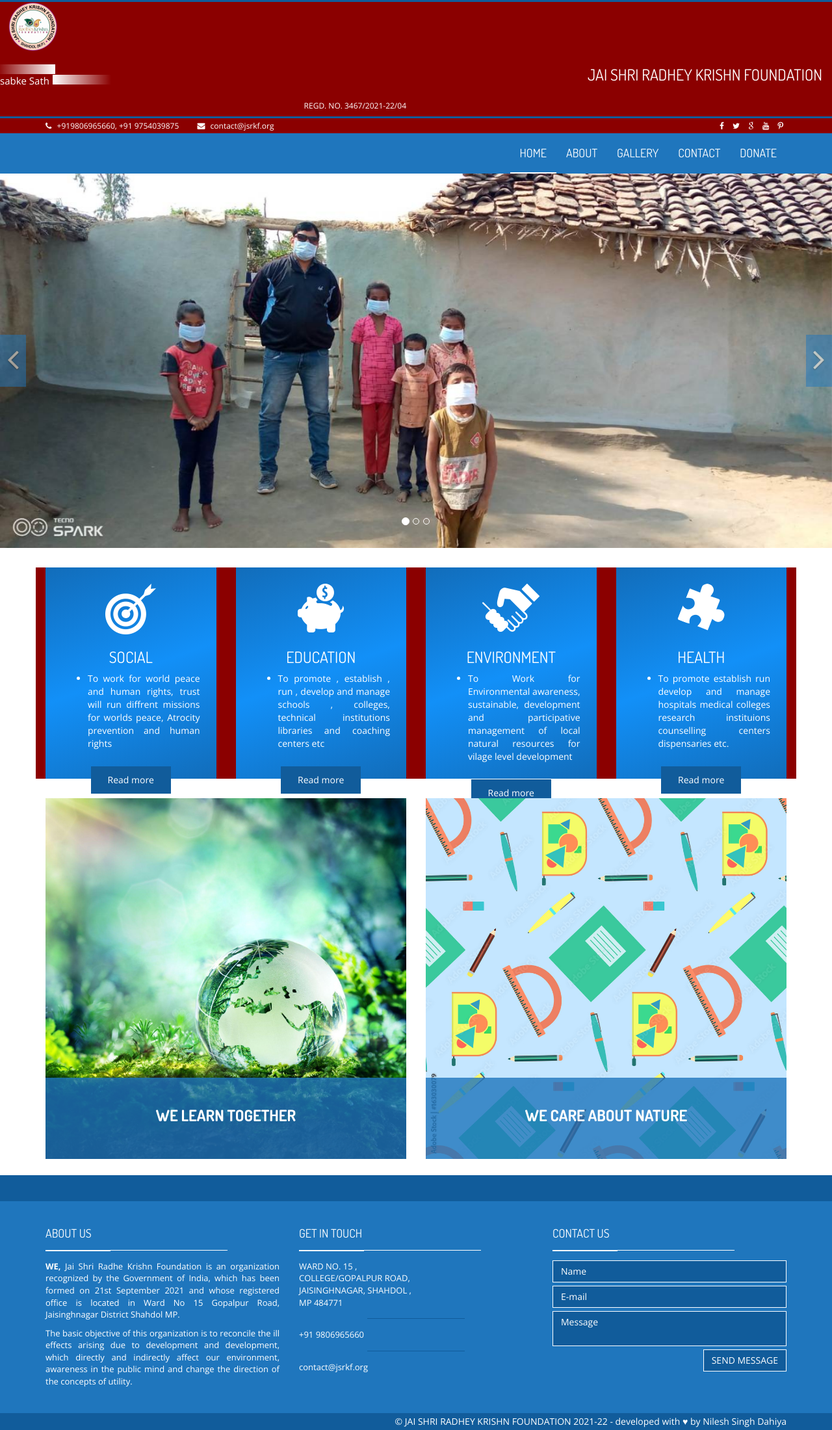
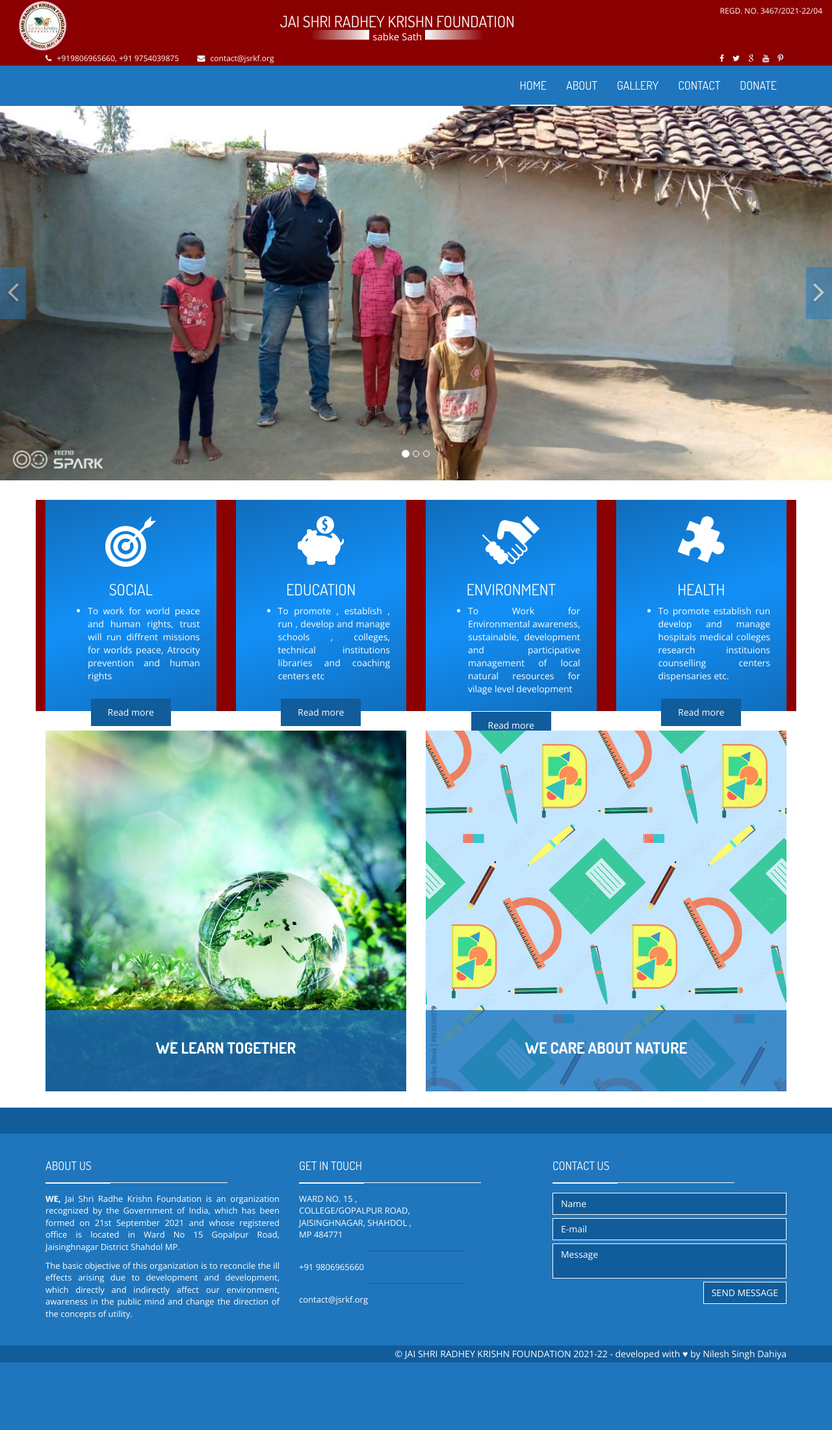
Before and after one commit to chhotuthakur/non_profit, a PHP site: page /devchandan/index.php in a window 1280 px wide. Shown: the whole page at 65% size. After the commit the page ends 2096 px from the top, so only its background shows below. Run offline with PHP 8.4, Linux system fonts and the light colour scheme; some libraries are stand-ins or nearby versions.

Commit message:
update header file

```diff
--- a/includes/site_nav.php
+++ b/includes/site_nav.php
@@ -1,31 +1,64 @@
-<nav class="navbar navbar-static-top" style="background: white;" >
+<nav class="" style="background-color:darkred;">
 
-            <div class="navbar-top" >
+  <div class="container-fluid">
+    <div class="" style="display: flex; justify-content: space-between;">
+    <img src="assets/images/logo.png" width="100px" height="auto" mb-0 pb-0>
+    <div style="display:flex; flex-direction:column; justify-content: center; align-items: center ;">
+    <h3 style=" margin-bottom :0px; color:white; font:bold; "> <a href="index.php">JAI SHRI RADHEY KRISHN FOUNDATION</a></h3>
+    <div class="" style="display: flex; flex-direction: row; ">
+    <div class="squareleft"></div>
+    <p class="subtitle">sabke Sath</p>
+    <div class="squareright"></div>
+    </div>
+    </div>
+    <h6 style="color:white;">REGD. NO. 3467/2021-22/04</h6>
+    </div>
 
-              <div class="container-fluid" style="background-color: darkred;" >
+
+
+  </div>
+
+
+</nav>
+
+
+<!--
+
+
+<nav class="navbar navbar-static-top" style="background: white;">
+
+  <div class="navbar-top">
+
+    <div class="container-fluid" style="background-color: darkred;">
       <div class="row">
 
-                    <div class="col" width="18%"  style="display: inline-block;" >
+        <div class="col" width="18%" style="display: inline-block;">
           <ul class="list-unstyled list-inline header-contact " width="18%">
-                            <li> <img src="assets/images/logo.png" width="100px" height="auto" mb-0  pb-0 style="float: inline-start;"> <a href="index.php"></a> </li>
+            <li> <img src="assets/images/logo.png" width="100px" height="auto" mb-0 pb-0 style="float: inline-start;"> <a href="index.php"></a> </li>
           </ul>
         </div>
-                    <div class ="col"    >
+        <div class="col">
 
-                        <ul class="list-unstyled list-inline header-contact" >
-                            <!-- <li> <img src="assets/images/logo.png" width="100px" height="auto" mb-0  pb-0 style="float: inline-start;"> <a href="index.php"></a> </li> -->
+          <ul class="list-unstyled list-inline header-contact">
+
 
             <span>
-                            <li></i><h3 style="float: inline-end; margin-bottom :0px; " > <a href="index.php">JAI SHRI RADHEY KRISHN FOUNDATION</a></h3><br>
+              <li></i>
+                <h3 style="float: inline-end; margin-bottom :0px; "> <a href="index.php">JAI SHRI RADHEY KRISHN FOUNDATION</a></h3><br>
             </span>
             <span>
-                            <li><div>
+              <li>
+                <div>
 
-                      <div class="squareleft" style="text-align: center; display:flex; flex-direction: column; align-items: right"></div><p class="subtitle" >sabke Sath</p><div class="squareright"></div></div></li>
+                  <div class="squareleft" style="text-align: center; display:flex; flex-direction: column; align-items: right"></div>
+                  <p class="subtitle">sabke Sath</p>
+                  <div class="squareright"></div>
+                </div>
+              </li>
               </li>
             </span>
         </div>
-                       </ul> <!-- /.header-contact  -->
+        </ul>
 
       </div>
 
@@ -35,15 +68,12 @@
 
           <h6>REGD. NO. 3467/2021-22/04</h6>
 
-                            <!-- <li> <a href="#"> <i class="fa fa-facebook"></i> </a> </li>
-                            <li> <a href="#"> <i class="fa fa-twitter"></i>  </a> </li>
-                            <li> <a href="#"> <i class="fa fa-google"></i>  </a> </li>
-                            <li> <a href="#"> <i class="fa fa-youtube"></i>  </a> </li>
-                            <li> <a href="#"> <i class="fa fa fa-pinterest-p"></i>  </a> </li> -->
-                       </ul> <!-- /.header-social  -->
+
+        </ul>
 
       </div>
 
 
     </div>
   </div>
+</nav> -->
```
Lines whose indentation alone changed are shown as unchanged.
